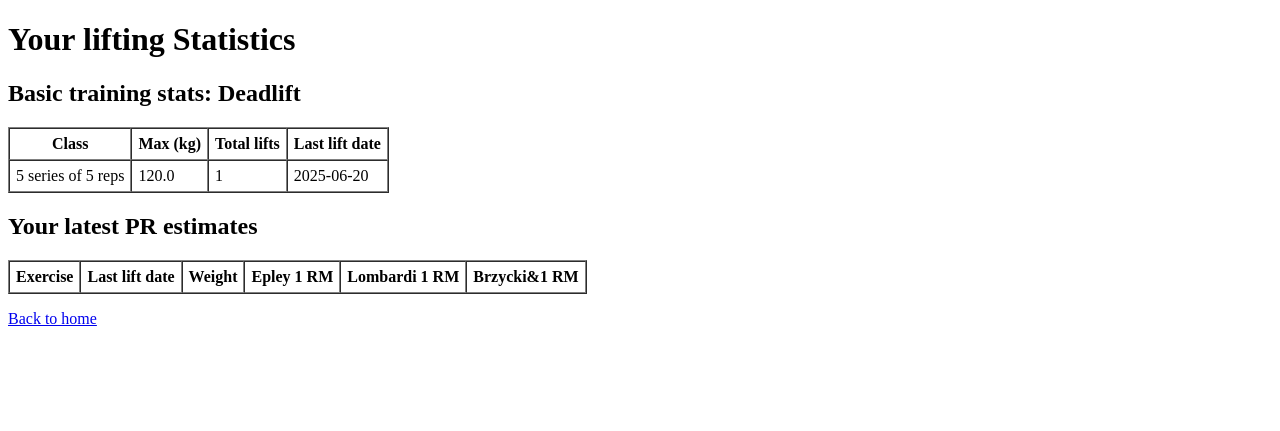
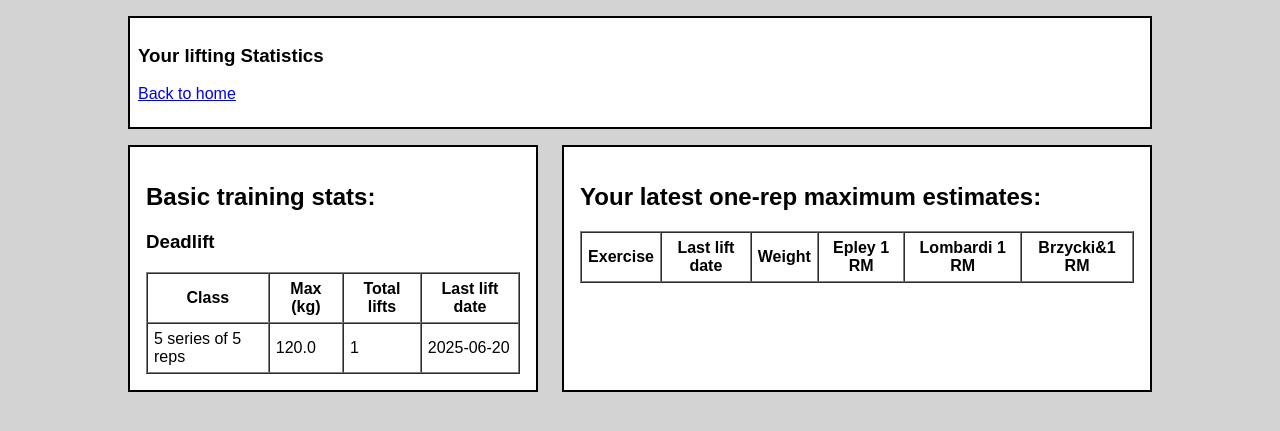
Before and after one commit to Lehoosk/Tikawe, a Flask app: page /stats in a window 1280 px wide. Shown: the top 431 px of the page. Run offline with Flask 3, Linux system fonts and the light colour scheme; a user stored in the database is signed in; data comes from the database, SQL or seed files in the repository; data that the repository does not hold is empty.

Commit message:
added CSS styles in html pages

```diff
--- a/Templates/login.html
+++ b/Templates/login.html
@@ -3,11 +3,12 @@
 
 <head>
   <title>Log in</title>
+  <link rel="stylesheet" href="/static/main.css">
 </head>
 
 <body>
+  <div class="content">
   <h1>Log in</h1>
-
   <form action="/login" method="post">
     <p>
       Username: <br />
@@ -23,7 +24,7 @@
   <hr />
   <p>
     <a href="/">Back</a>
-  </p>
+  </p></div>
 </body>
 
 </html>
--- a/Templates/register.html
+++ b/Templates/register.html
@@ -3,6 +3,7 @@
 
 <head>
   <title>Register</title>
+  <link rel="stylesheet" href="/static/main.css">
 </head>
 
 <body>
--- a/Templates/register_success.html
+++ b/Templates/register_success.html
@@ -1,6 +1,6 @@
 <!DOCTYPE html>
 <html>
-  <head><title>Registration complete</title></head>
+  <head><title>Registration complete</title><link rel="stylesheet" href="/static/main.css"></head>
   <body>
     <p>User created successfully!</p>
   <p><a href="/">Back</a></p>
--- a/Templates/remove.html
+++ b/Templates/remove.html
@@ -3,6 +3,7 @@
 
 <head>
   <title>Remove exercise</title>
+  <link rel="stylesheet" href="/static/main.css">
 </head>
 
 <body>
--- a/Templates/stats.html
+++ b/Templates/stats.html
@@ -2,13 +2,17 @@
 <html>
 <head>
   <title>Your lifting statistics</title>
+  <link rel="stylesheet" href="/static/main.css">
+
 </head>
 <body>
-
-<h1>Your lifting Statistics</h1>
-
+</div><div class="nav">
+<h3>Your lifting Statistics</h3><p><a href="/">Back to home</a></p></div>
+<div class="columns">
+<div class="content">
+  <h2>Basic training stats:<h2></h2>
 {% for group in stats | groupby('exercise_type_name') %}
-  <h2>Basic training stats: {{ group.grouper }}</h3>
+   <h3>{{ group.grouper }}</h3>
 
     <table border="1" cellpadding="6" cellspacing="0">
     <thead>
@@ -29,9 +33,10 @@
       </tr>
     {% endfor %}
   </table>
-{% endfor %}
+{% endfor %}</div>
 
-<h2>Your latest PR estimates</h2>
+<div class="content">
+<h2>Your latest one-rep maximum estimates:</h2>
 <table border="1" cellpadding="6" cellspacing="0">
   <thead>
     <tr>
@@ -57,7 +62,7 @@
     {% endfor %}
   </tbody>
 </table>
+</div></div>
 
-<p><a href="/">Back to home</a></p>
 </body>
 </html>
--- /dev/null
+++ b/static/main.css
@@ -0,0 +1,35 @@
+body {
+  margin: auto;
+  font-family: sans-serif;
+  background-color: lightgrey;
+  max-width: 80%;
+  padding: 0em;
+}
+
+.content {
+  background-color: white;
+  border: 2px solid black;
+  padding: 1em;
+  margin: 1.5em 2;
+}
+
+.header {
+  background-color: white;
+  color: darkred;
+  border: 2px solid black;
+  padding: 1em;
+  margin: 1.5em 0;
+}
+
+.nav {
+  background-color: white;
+  border: 2px solid black;
+  padding: 0.5em;
+  margin: 1em 0;
+
+}
+
+.columns {
+  display: flex;
+  gap: 1.5em;
+}
```
Also changed, not shown: Templates/comments.html (+6 -4 lines), Templates/edit.html (+5 -3 lines), Templates/edit_exercise_types.html (+6 -4 lines), Templates/exercises.html (+6 -8 lines), Templates/index.html (+12 -8 lines), Templates/new_exercise.html (+6 -6 lines), Templates/user.html (+6 -4 lines), data.py (+4 -16 lines), README.md.
